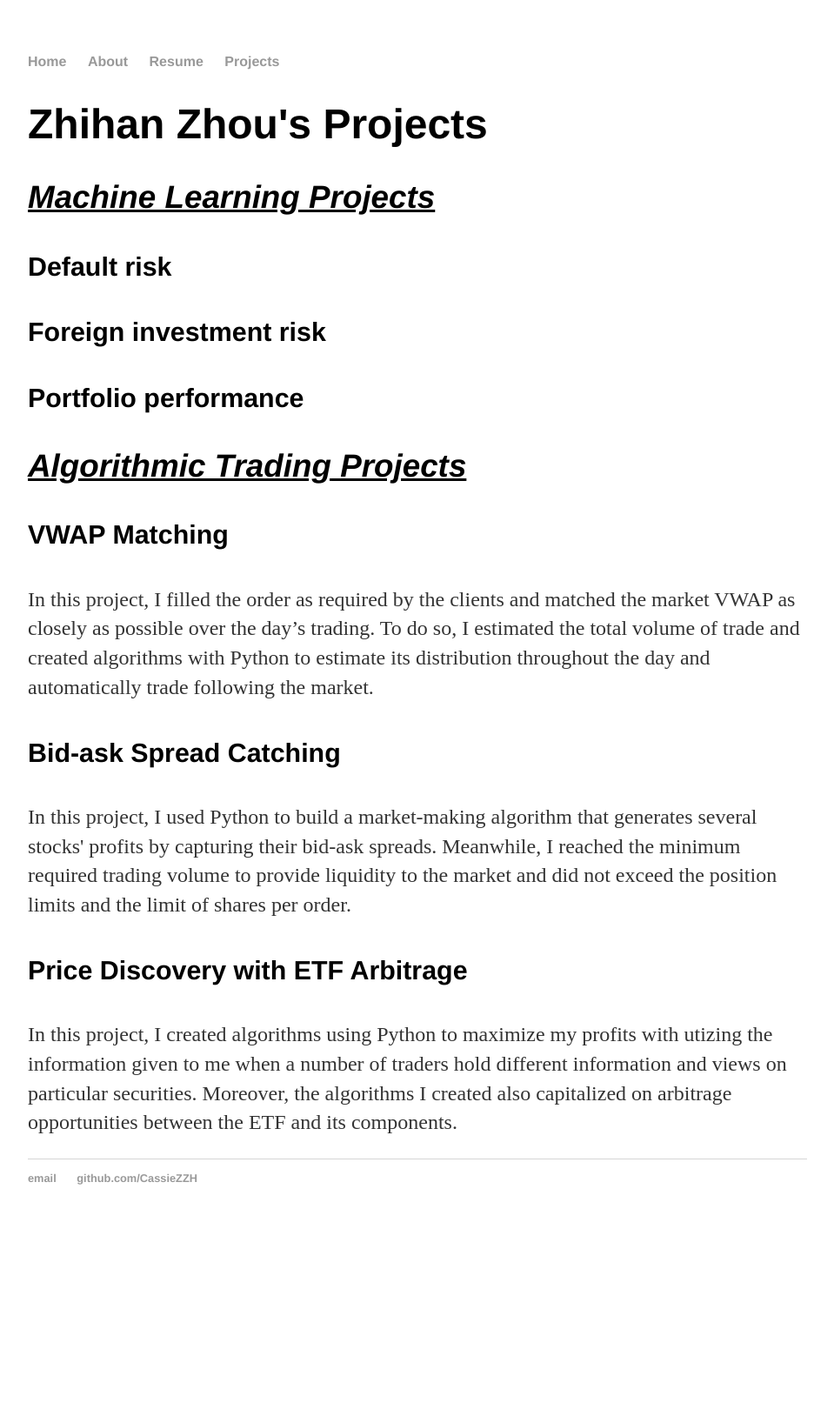
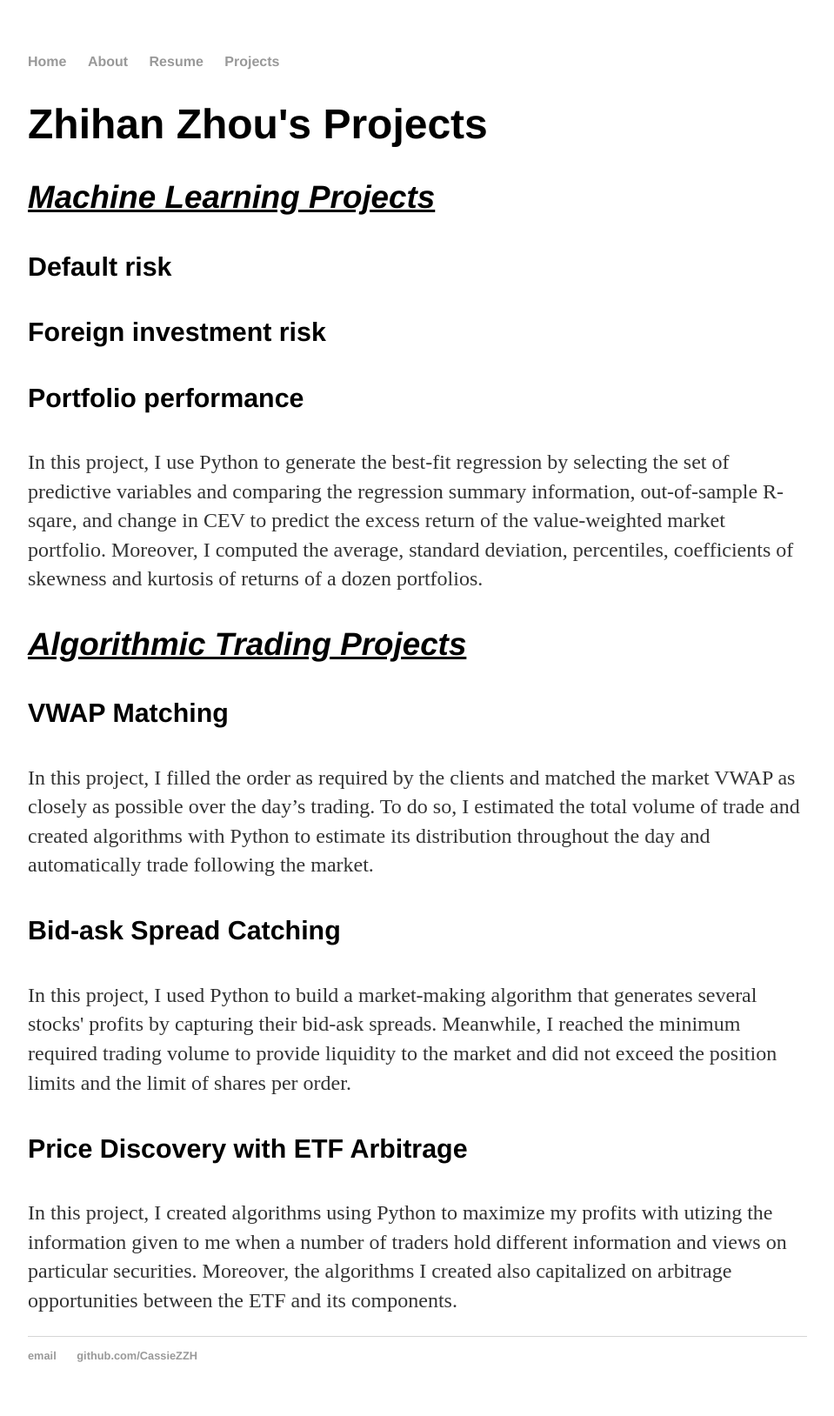
Before and after one commit to CassieZZH/CassieZZH.github.io, a Jekyll site: the page built from projects/index.html, in a window 1280 px wide. Shown: the whole page at 87% size, without its empty margins (160-1119 px from the left). Built offline with Jekyll 4.4.1, drawn with Linux system fonts in a browser that asks for light colours; before the commit the page ends 1423 px from its top, so only the background shows below that.

Commit message:
Update index.html

```diff
--- a/projects/index.html
+++ b/projects/index.html
@@ -15,7 +15,7 @@ title: Zhihan Zhou's Projects
     <p>
 
     <h4>Portfolio performance</h4>
-    <p>
+    <p>In this project, I use Python to generate the best-fit regression by selecting the set of predictive variables and comparing the regression summary information, out-of-sample R-sqare, and change in CEV to predict the excess return of the value-weighted market portfolio. Moreover, I computed the average, standard deviation, percentiles, coefficients of skewness and kurtosis of returns of a dozen portfolios.
 
     <h3><em><u>Algorithmic Trading Projects</u></em></h3>
 
```
